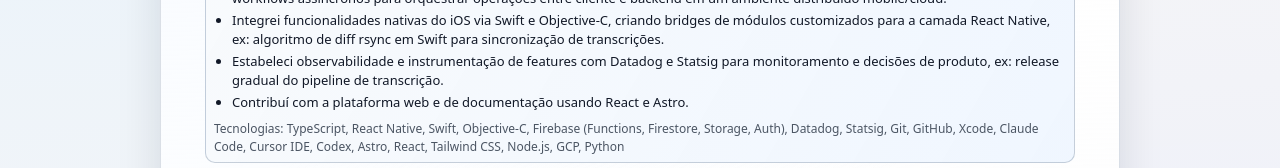
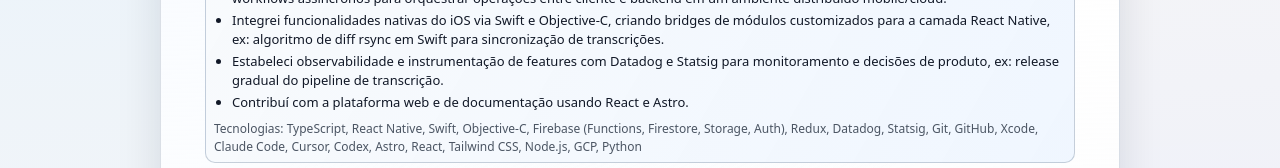
Before and after one commit to GuilhermeScotti/guilherme-scotti.dev, a website: page cv/index-pt.html in a window 1280 px wide. Shown: the part 820-988 px from the top of the page. Drawn offline with Linux system fonts and the light colour scheme.

Commit message:
add redux (#9)

```diff
--- a/cv/index-pt.html
+++ b/cv/index-pt.html
@@ -152,8 +152,8 @@
           </ul>
           <p class="experience-tech">
             Tecnologias: TypeScript, React Native, Swift, Objective-C, Firebase (Functions,
-            Firestore, Storage, Auth), Datadog, Statsig, Git, GitHub, Xcode, Claude Code, Cursor
-            IDE, Codex, Astro, React, Tailwind CSS, Node.js, GCP, Python
+            Firestore, Storage, Auth), Redux, Datadog, Statsig, Git, GitHub, Xcode, Claude Code,
+            Cursor, Codex, Astro, React, Tailwind CSS, Node.js, GCP, Python
           </p>
         </section>
 
```
Also changed, not shown: cv/index.html (+2 -2 lines).
